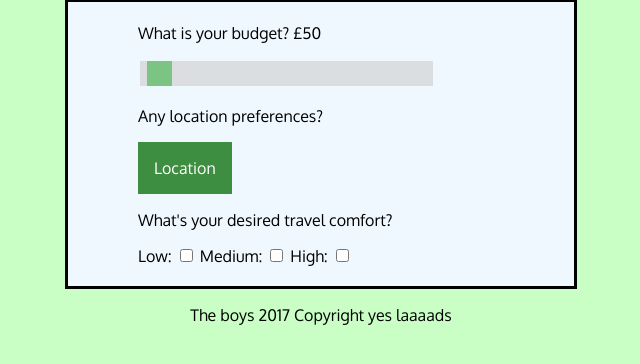
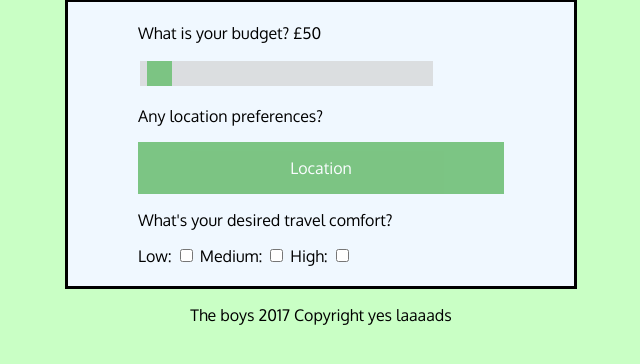
Before and after one commit to scarab5q/Budgeteer, a website: page public/newindex.html in a window 1280 px wide. Shown: the part 104-468 px from the top of the page, without its empty margins (319-959 px from the left). Drawn offline with Linux system fonts and the light colour scheme.

Commit message:
more more css

```diff
--- a/public/style.css
+++ b/public/style.css
@@ -86,13 +86,15 @@ p {
 }
 
 .dropbtn {
+	width: 100%;
 	font-family: 'Oxygen',sans-serif;
-    background-color: #3e8e41;
+    background-color: #4CAF50;
     color: white;
     padding: 16px;
     font-size: 16px;
     border: none;
     cursor: pointer;
+	opacity: 0.7;
 }
 
 .dropbtn:hover, .dropbtn:focus {
@@ -100,6 +102,7 @@ p {
 }
 
 .dropdown {
+	width: 100%;
     position: relative;
     display: inline-block;
 }
```
